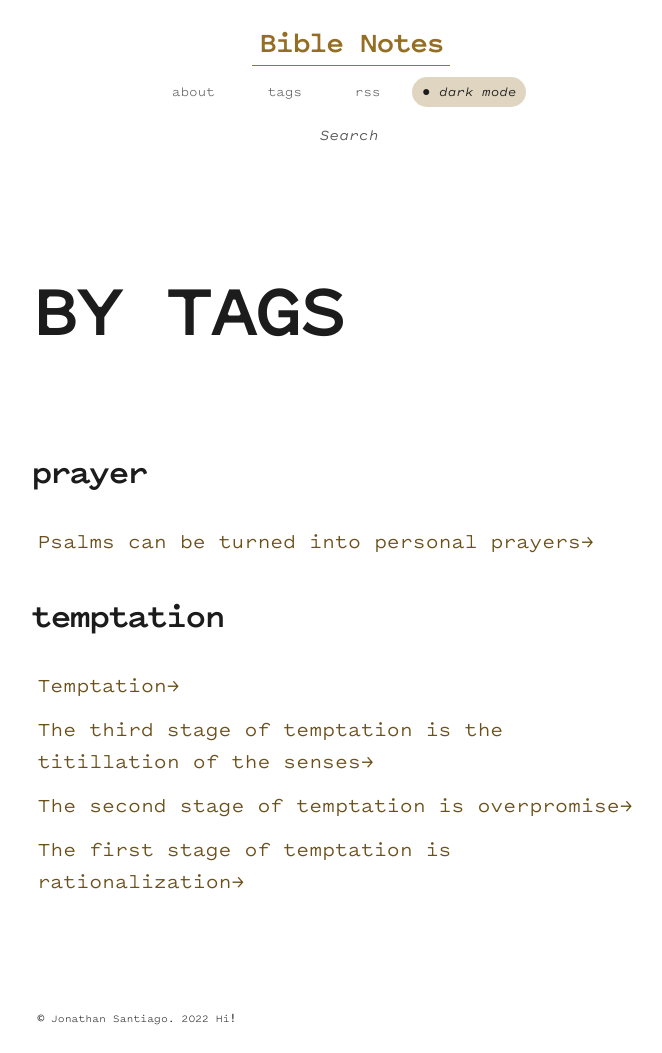
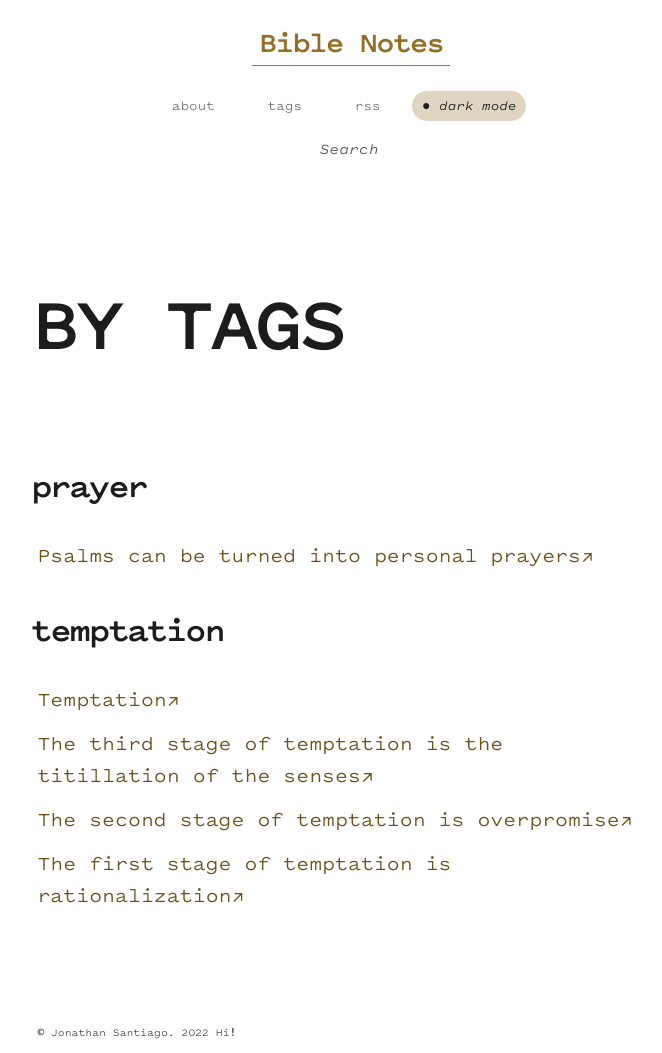
Before and after one commit to jsantiago611/digital-garden-master, a Jekyll site: the page built from tags.md, in a window 1280 px wide. Shown: the whole page, without its empty margins (299-961 px from the left). Built offline with Jekyll 4.4.1, drawn with Linux system fonts in a browser that asks for light colours.

Commit message:
some spacing, arrow change,

```diff
--- a/assets/css/Style.css
+++ b/assets/css/Style.css
@@ -460,6 +460,13 @@ layout: Stylesheet
    font-family: 'pitch sans';
    src: url('../fonts/PitchSans-Bold.woff2') format('woff2');
    font-weight: 700;
+   font-style: normal;
+   font-display: swap;
+}
+
+@font-face {
+   font-family: 'pitch arrow';
+   src: url('../fonts/order_link_arrow.woff') format('woff');
    font-style: normal;
    font-display: swap;
 }
@@ -955,7 +962,7 @@ main {
 
 @media(min-width: 768px) {
 	 h1 {
-		margin: 120px 0 12px
+		margin: 120px 0 20px
 	}
 }
 
@@ -1954,7 +1961,7 @@ border-bottom: 1px solid var(--c-card-border);
     /*border-top: 1px solid var(--c-border);
     border-bottom: 1px solid var(--c-border); */
     padding: -1px 0;
-    margin: 0px 0px 4px 0px;
+    margin: 14px 0px 4px 0px;
     place-content: center;
 }
 
@@ -3034,7 +3041,7 @@ position: absolute;
 
 .content a::after {
 	content:'→';
-	font-family: var(--font-family-sans) !important;
+	font-family: "pitch arrow" !important;
 }
 
 .sn-right,
```
